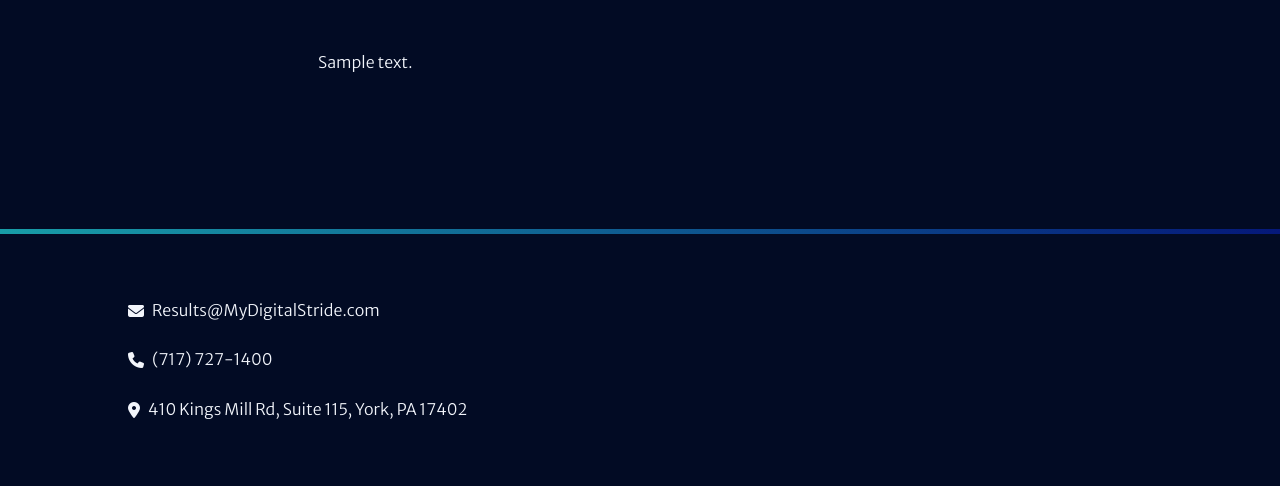
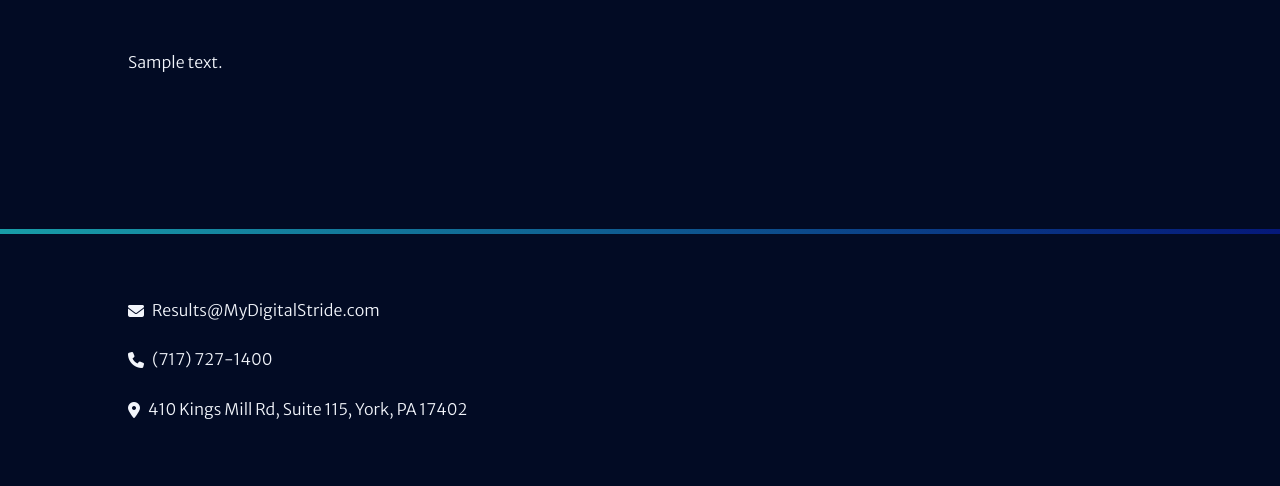
Before and after one commit to mydigitalstride/DSwebsite2026, a WordPress theme: template digitalstride/single.php in a window 1280 px wide. Shown: the part 838-1324 px from the top of the page. Run offline with PHP 8.4 and a stand-in for WordPress, Linux system fonts and the light colour scheme; the site name, menu and one post (Sample post) are stand-ins, and other content is empty.

Commit message:
Remove ds-container--narrow from article section on single.php

```diff
--- a/digitalstride/single.php
+++ b/digitalstride/single.php
@@ -23,7 +23,7 @@ get_header();
 </section>
 
 <article class="ds-section ds-section--article">
-    <div class="ds-container ds-container--narrow">
+    <div class="ds-container">
         <div class="ds-post-content">
             <?php the_content(); ?>
         </div>
```
